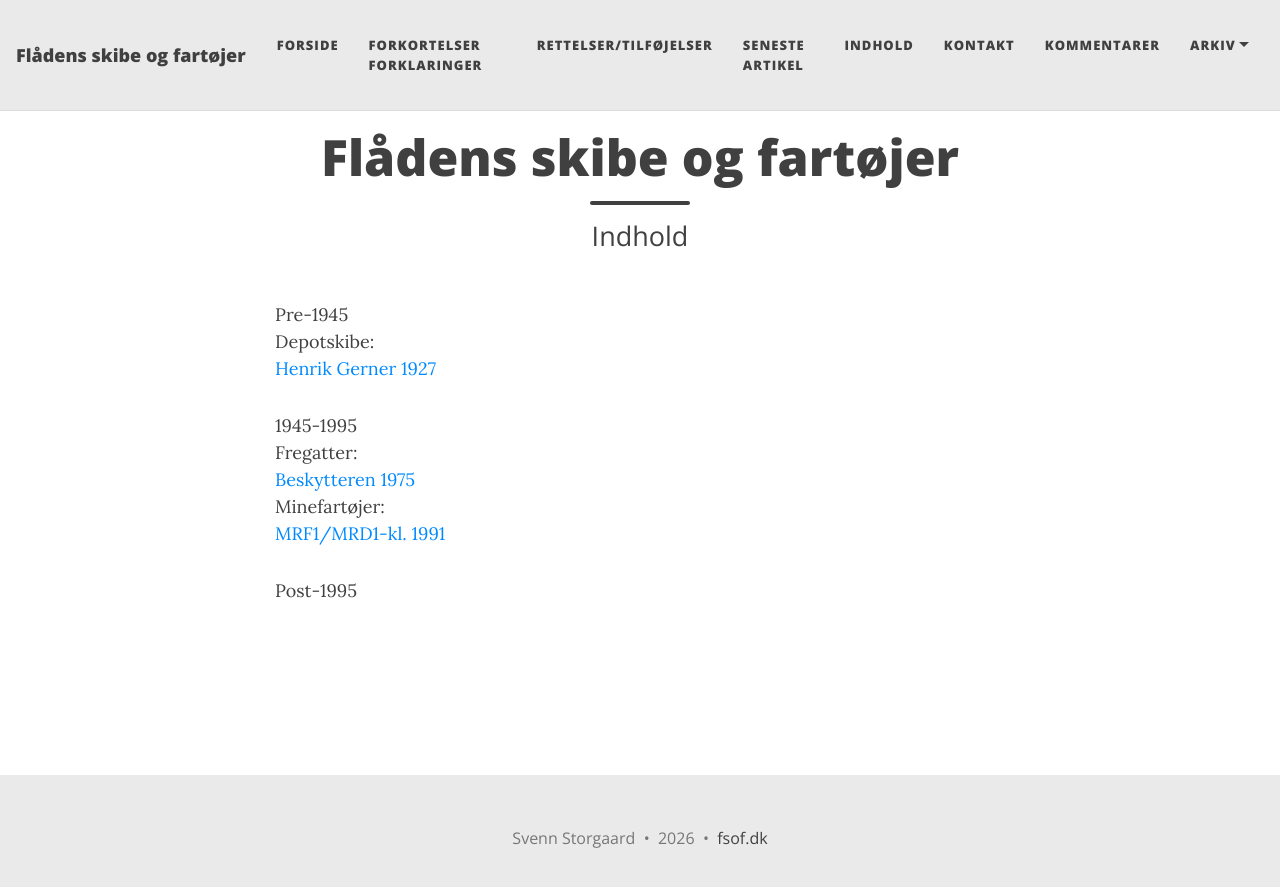
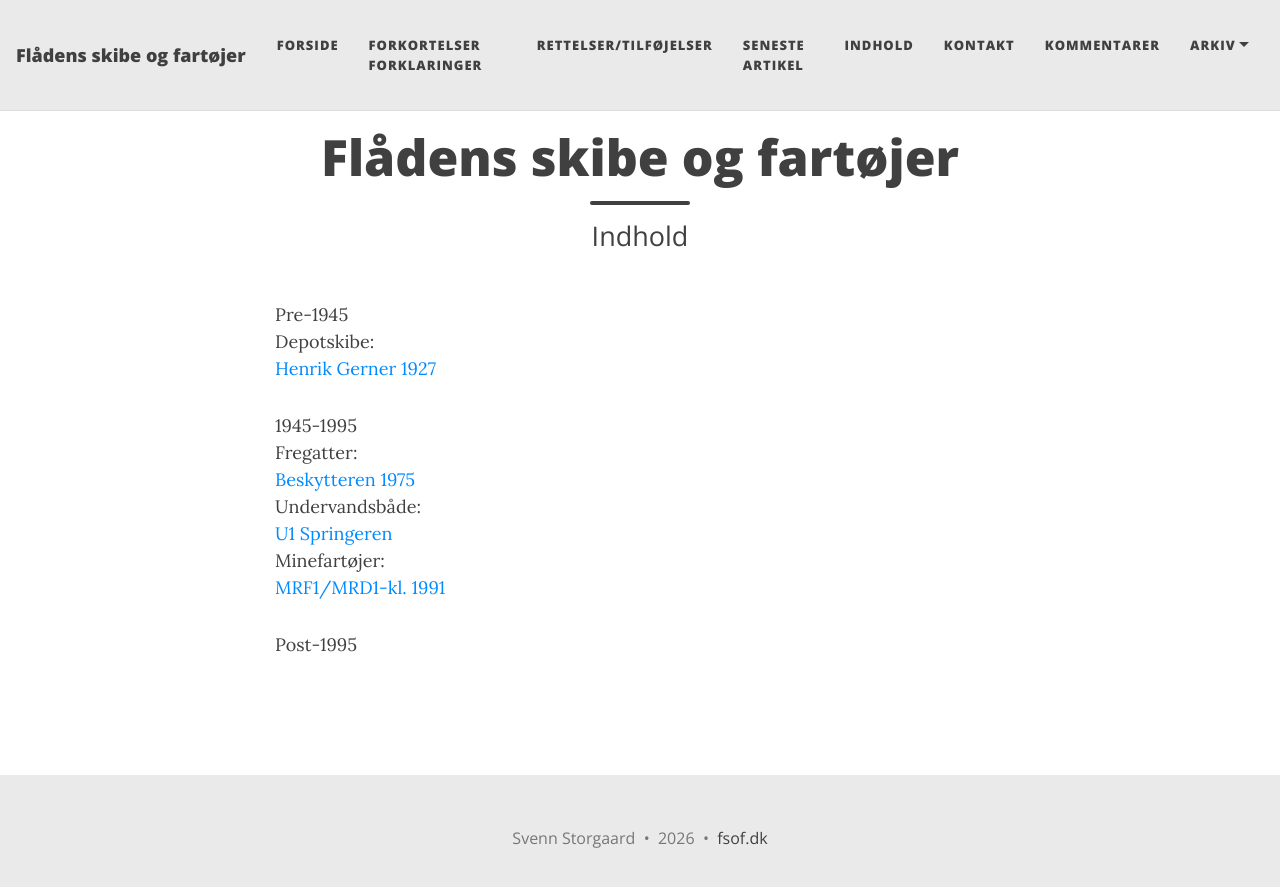
Before and after one commit to mex/fsof.dk, a Jekyll site: the page built from indhold.md, in a window 1280 px wide. Shown: the top 887 px of the page. Built offline with Jekyll 4.4.1, drawn with Linux system fonts in a browser that asks for light colours.

Commit message:
Add submarines section with U1 Springeren link

```diff
--- a/indhold.md
+++ b/indhold.md
@@ -12,6 +12,8 @@ Depotskibe:
 1945-1995
 Fregatter:
 [Beskytteren 1975](/2026-09-21-beskytteren-1975/)
+Undervandsbåde:
+[U1 Springeren](/2026-09-22-U1-springeren-1947/)
 Minefartøjer:
 [MRF1/MRD1-kl. 1991](/2026-09-30-MRF-MRD1/)
 
```
